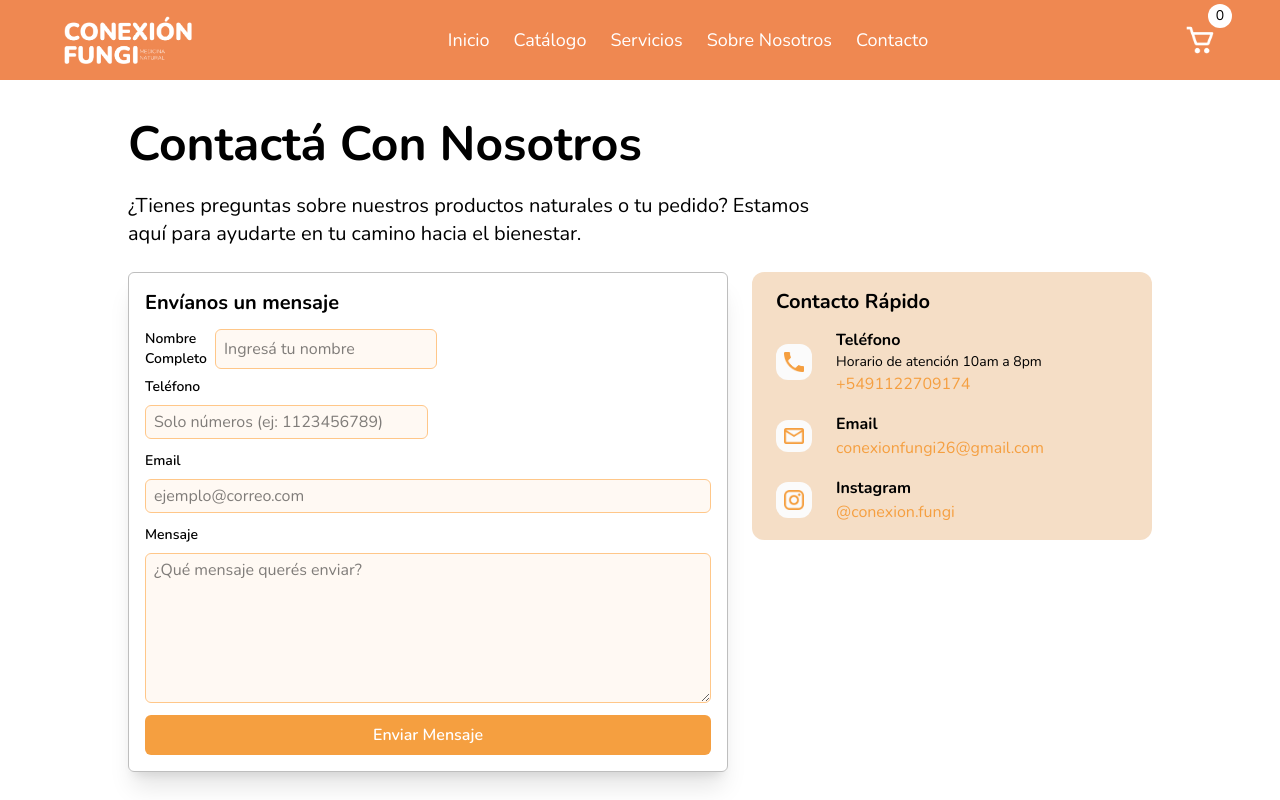
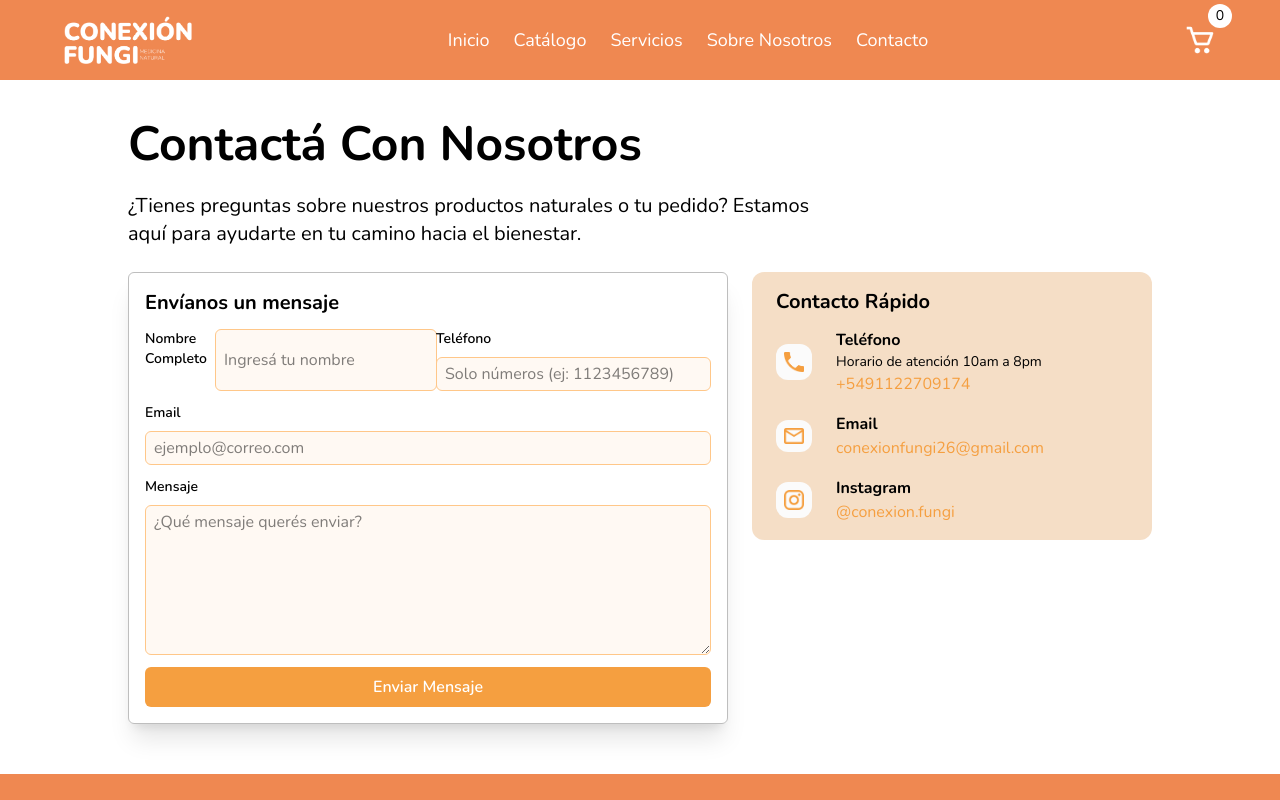
Before and after one commit to ValenSimon/Conexion-Fungi, a Next.js app: page /contacto in a window 1280 px wide. Shown: the top 800 px of the page. Built offline with nearby package versions, Linux system fonts and the light colour scheme.

Commit message:
Fix Tables for contact

```diff
--- a/components/ui/form.tsx
+++ b/components/ui/form.tsx
@@ -9,9 +9,9 @@
         <h2 className="text-xl font-bold">Envíanos un mensaje</h2>
       </div>
 
-      <div className="lg:flex flex flex-col gap-2 ">
+      <div className="lg:flex flex flex-row gap-2 ">
         {/* Nombre Completo */}
-        <div className="flex flex-row gap-2 lg:w-1/2">
+        <div className="flex gap-2 lg:w-1/2">
           <label htmlFor="full-name" className="text-sm font-semibold">Nombre Completo</label>
           <input
             name="name"
```
